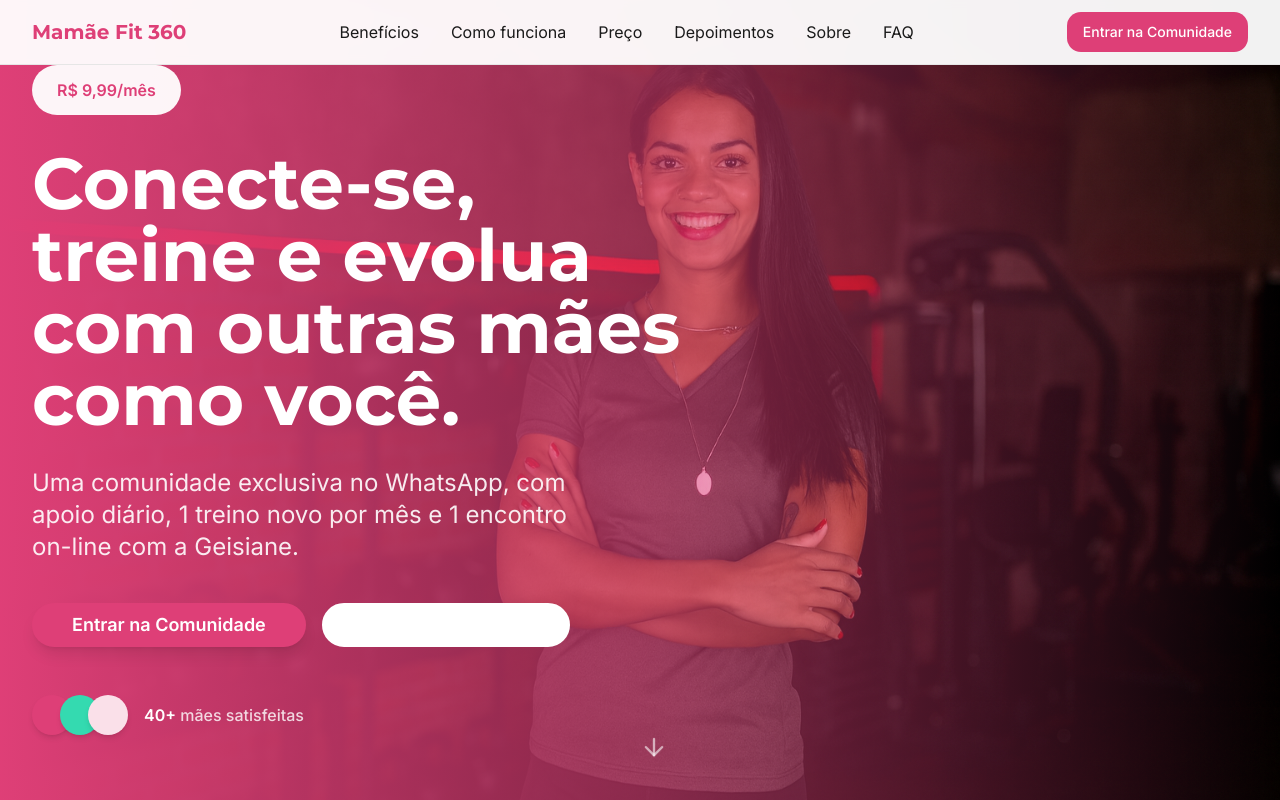
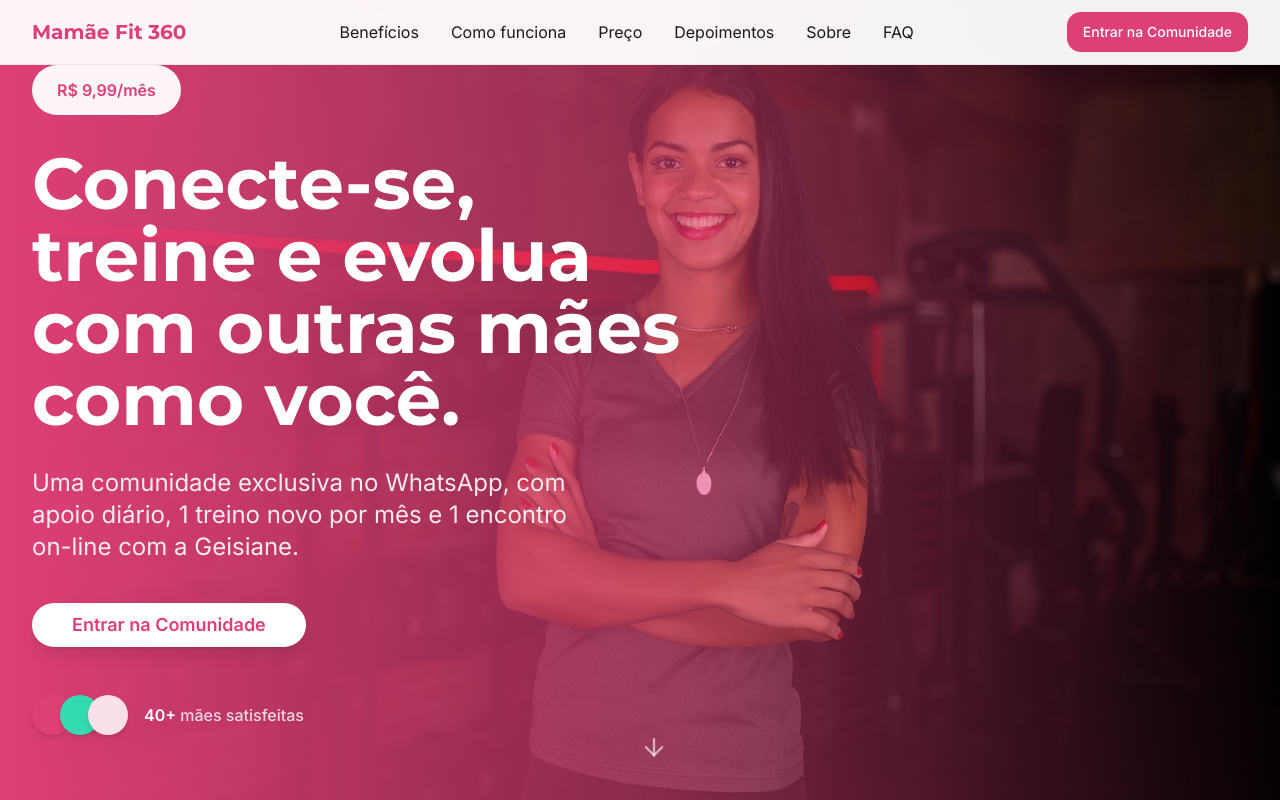
Before and after one commit to nowpublicidade/comunidade-mae-fit, a React (Vite) app: page / in a window 1280 px wide. Shown: the top 800 px of the page. Built offline with nearby package versions, Linux system fonts and the light colour scheme.

Commit message:
Refactor Hero section buttons
- Remove "Ver como funciona" button from Hero section.
- Change "Entrar na comunidade" button to have a white background and magenta text.

```diff
--- a/src/components/Hero.tsx
+++ b/src/components/Hero.tsx
@@ -46,17 +46,9 @@ const Hero = () => {
           <div className="flex flex-col sm:flex-row gap-4 mb-12 animate-fade-in">
             <Button
               size="lg"
-              className="bg-primary hover:bg-primary/90 text-white font-semibold text-lg px-10 py-4 rounded-full shadow-lg hover:shadow-xl transition-all duration-200"
+              className="bg-white hover:bg-white/90 text-primary font-semibold text-lg px-10 py-4 rounded-full shadow-lg hover:shadow-xl transition-all duration-200"
             >
               Entrar na Comunidade
-            </Button>
-            <Button
-              variant="outline"
-              size="lg"
-              onClick={() => scrollToSection('como-funciona')}
-              className="border-2 border-white text-white hover:bg-white hover:text-primary font-semibold text-lg px-10 py-4 rounded-full transition-all duration-200"
-            >
-              Ver como funciona
             </Button>
           </div>
 
```
